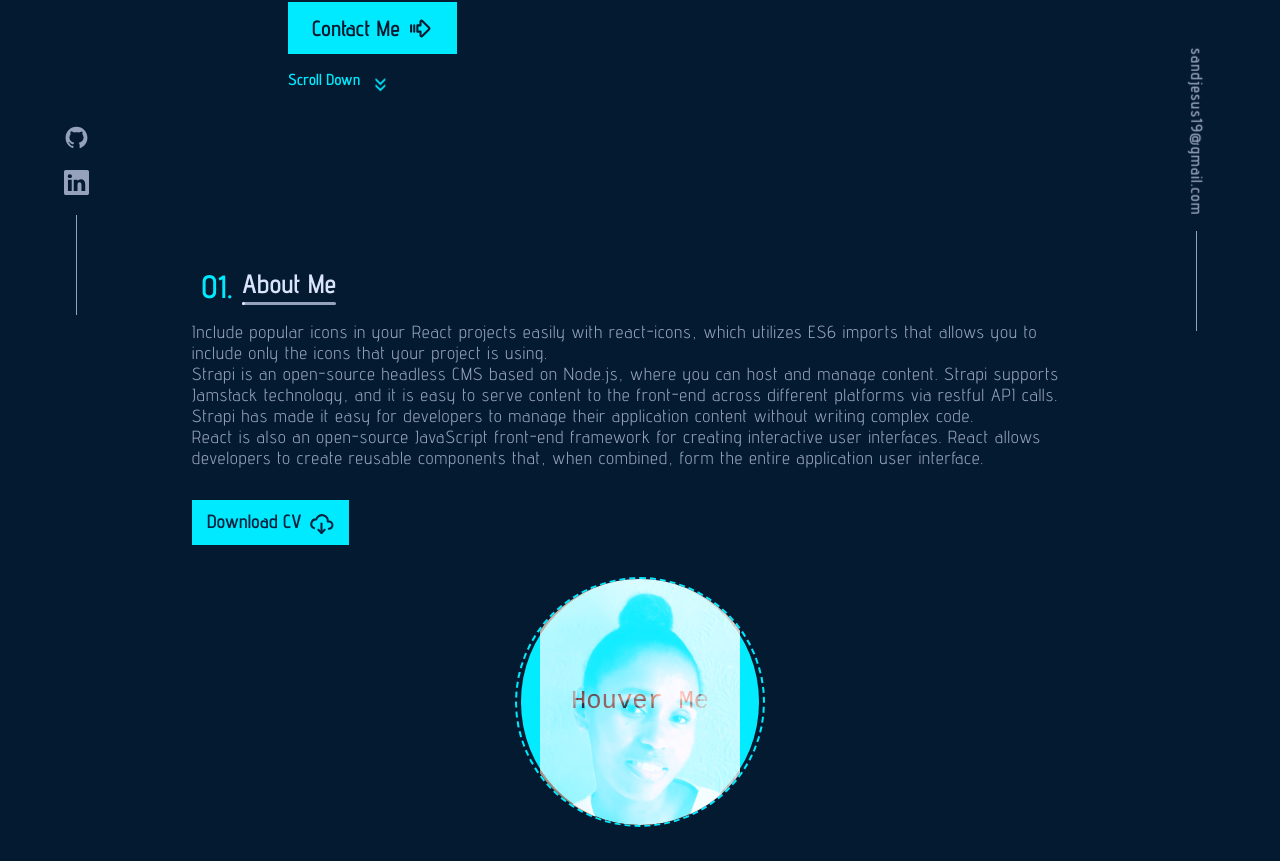
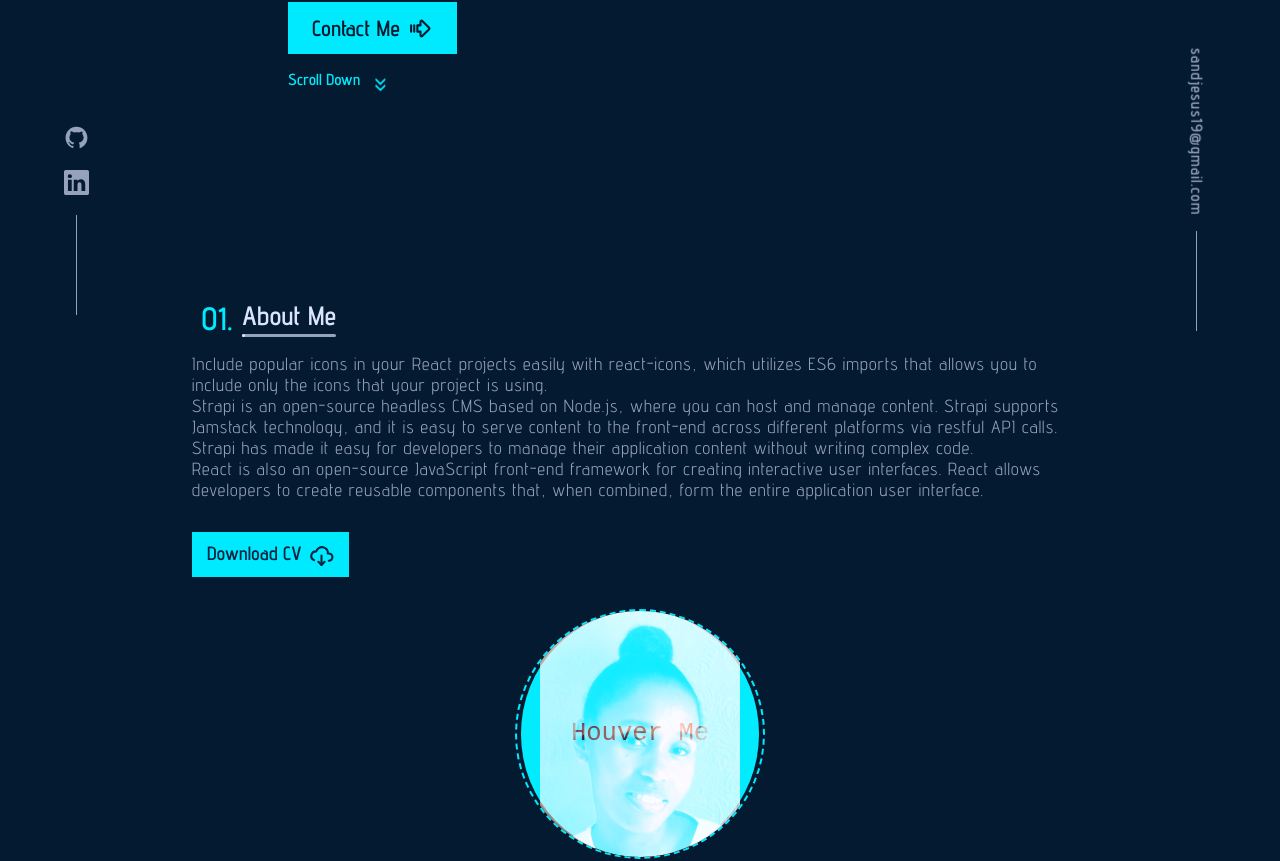
Before and after one commit to Sandra-Duarte/my-portfolio, a React (Create React App) app: page / in a window 1280 px wide. Shown: the part 469-1330 px from the top of the page. Built offline with nearby package versions, Linux system fonts and the light colour scheme.

Commit message:
same style in app

```diff
--- a/src/App.css
+++ b/src/App.css
@@ -186,7 +186,11 @@ body{
     margin: auto;
   }
 }
-
+@media screen and (min-width:960px){
+  .section{
+   padding: 6rem 0 4rem;
+  }
+}
 
 
 
```
